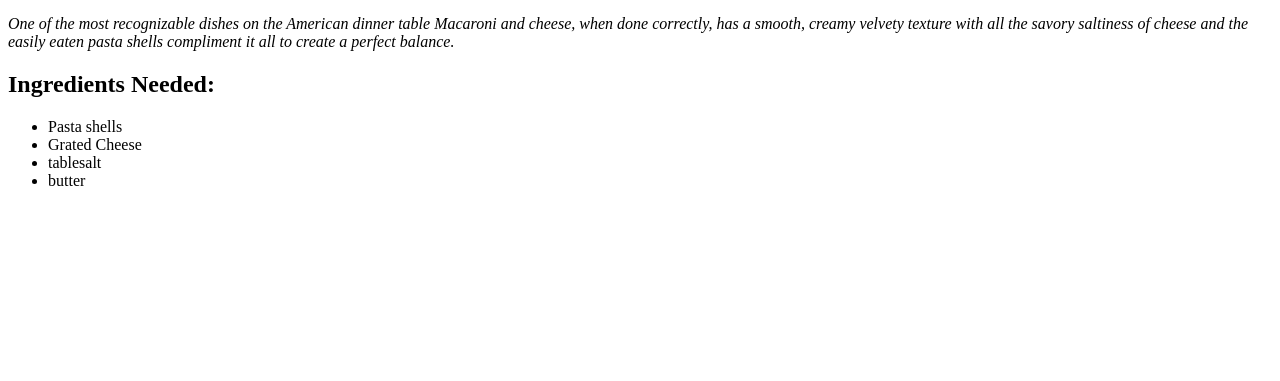
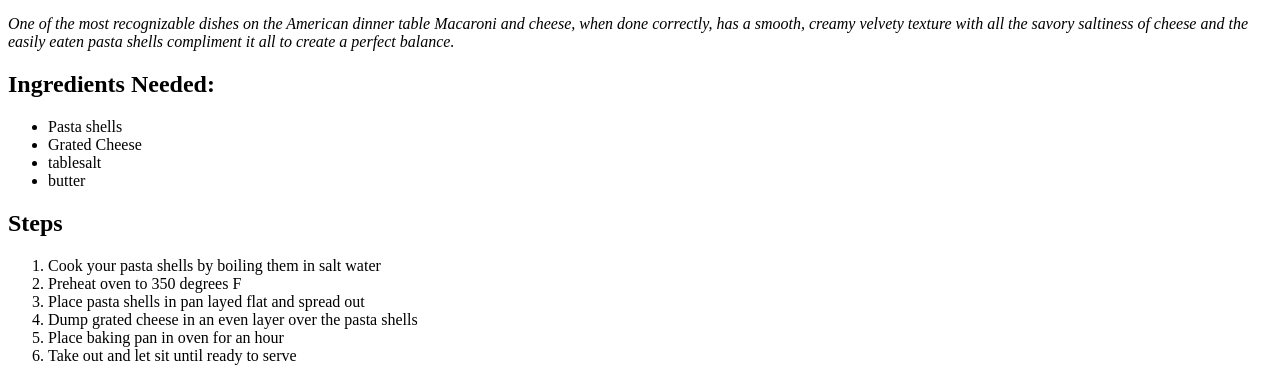
Before and after one commit to 1cyberglory/odin-recipes, a plain HTML site: page recipes/macaroniandcheese.html in a window 1280 px wide. Shown: the part 428-809 px from the top of the page. Drawn offline with Linux system fonts and the light colour scheme.

Commit message:
Add macaroniandcheese prep requirements

```diff
--- a/recipes/macaroniandcheese.html
+++ b/recipes/macaroniandcheese.html
@@ -16,6 +16,15 @@
     <li>tablesalt</li>
     <li>butter</li>
 </ul>
+<h2>Steps</h2>
+<ol>
+   <li>Cook your pasta shells by boiling them in salt water</li>
+   <li>Preheat oven to 350 degrees F</li>
+   <li>Place pasta shells in pan layed flat and spread out</li>
+   <li>Dump grated cheese in an even layer over the pasta shells</li>
+   <li>Place baking pan in oven for an hour</li>
+   <li>Take out and let sit until ready to serve</li>
+</ol>
 </body>
 
 </html>
```
